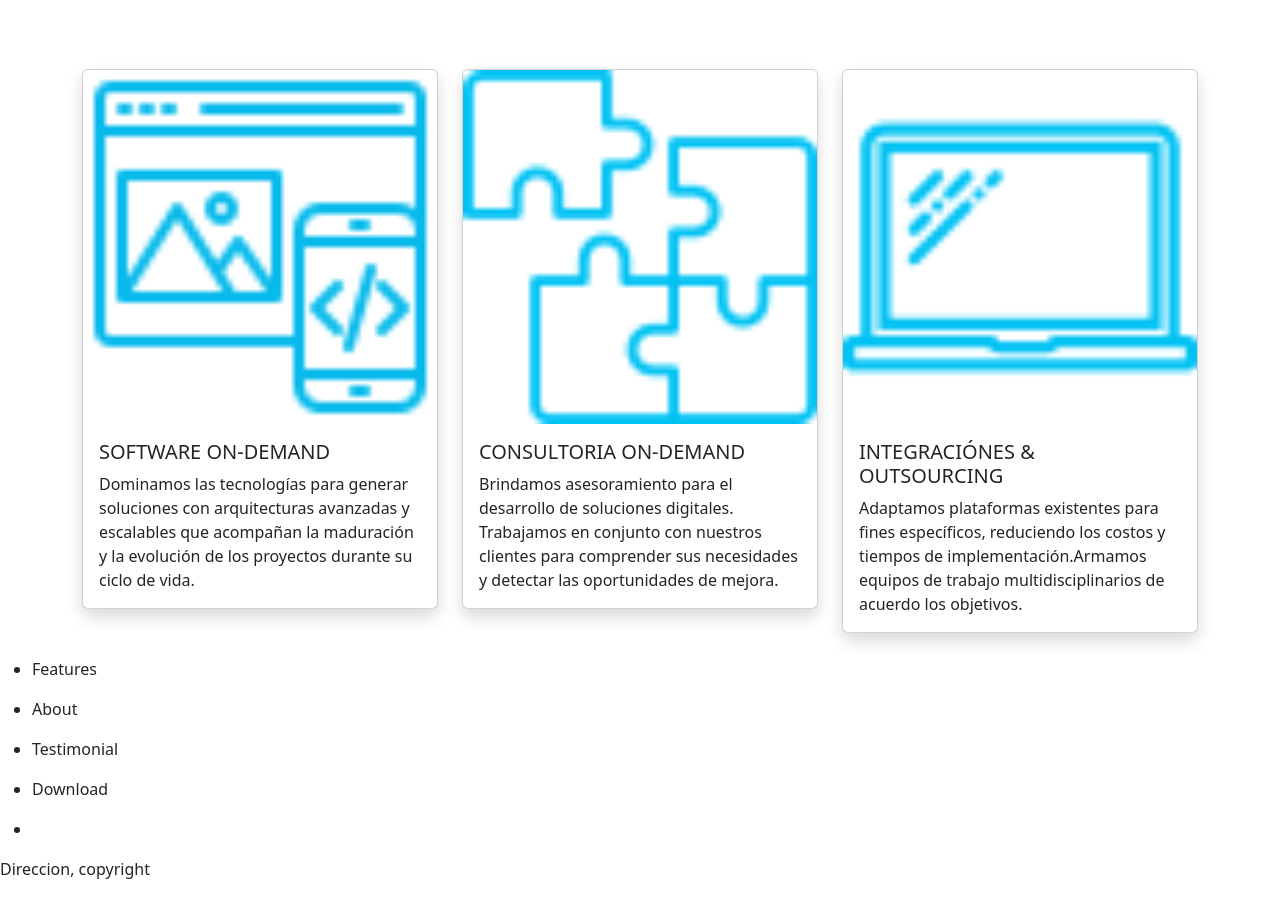
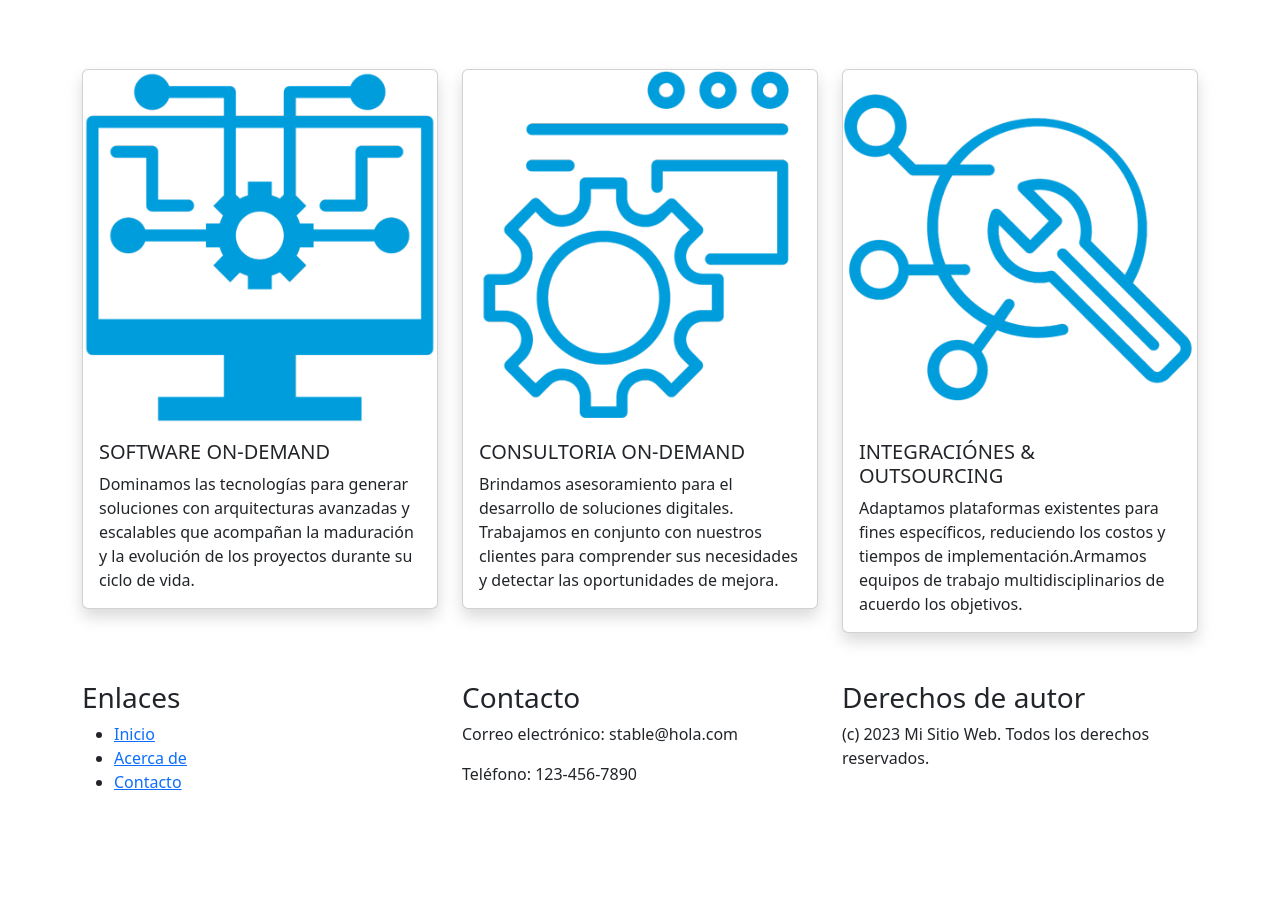
Before and after one commit to hard1z/PreEntrega2KevinHardyy, a plain HTML site: page index.html in a window 1280 px wide. Shown: the part 2190-3087 px from the top of the page. After the commit the page ends 3024 px from the top, so only its background shows below. Drawn offline with nearby package versions, Linux system fonts and the light colour scheme.

Commit message:
Mensaje de confirmación

```diff
--- a/index.html
+++ b/index.html
@@ -123,7 +123,7 @@
           <!-- Tarjeta 1 -->
           <div class="col-md-4">
             <div class="card shadow">
-              <img src="img/card2.png" class="img-fluid" alt="Imagen 1">
+              <img src="img/1.png" class="img-fluid" alt="Imagen 1">
               <div class="card-body">
                 <h5 class="card-title">SOFTWARE ON-DEMAND</h5>
                 <p class="card-text">Dominamos las tecnologías para generar soluciones con arquitecturas avanzadas y
@@ -135,7 +135,7 @@
           <!-- Tarjeta 2 -->
           <div class="col-md-4">
             <div class="card shadow">
-              <img src="img/card1.png" class="img-fluid" alt="Imagen 2">
+              <img src="img/2.png" class="img-fluid" alt="Imagen 2">
               <div class="card-body">
                 <h5 class="card-title">CONSULTORIA ON-DEMAND</h5>
                 <p class="card-text">Brindamos asesoramiento para el desarrollo de soluciones digitales. Trabajamos en
@@ -148,7 +148,7 @@
           <!-- Tarjeta 3 -->
           <div class="col-md-4">
             <div class="card shadow">
-              <img src="img/card3.png" class="img-fluid" alt="Imagen 3">
+              <img src="img/3.png" class="img-fluid" alt="Imagen 3">
               <div class="card-body">
                 <h5 class="card-title">
                   INTEGRACIÓNES & OUTSOURCING</h5>
@@ -166,26 +166,29 @@
   </main>
   <!-- Footer -->
   <footer>
-    <div>
-      <ul>
-        <li>
-          <p>Features</p>
-        </li>
-        <li>
-          <p>About</p>
-        </li>
-        <li>
-          <p>Testimonial</p>
-        </li>
-        <li>
-          <p>Download</p>
-        </li>
-        <li></li>
-      </ul>
-    </div>
-    <div>
-      <p>Direccion, copyright</p>
-    </div>
+    <footer>
+      <div class="container pt-4 pb-4">
+        <div class="row">
+          <div class="col-lg-4">
+            <h3>Enlaces</h3>
+            <ul>
+              <li><a href="#">Inicio</a></li>
+              <li><a href="#">Acerca de</a></li>
+              <li><a href="#">Contacto</a></li>
+            </ul>
+          </div>
+          <div class="col-lg-4">
+            <h3>Contacto</h3>
+            <p>Correo electrónico: stable@hola.com</p>
+            <p>Teléfono: 123-456-7890</p>
+          </div>
+          <div class="col-lg-4">
+            <h3>Derechos de autor</h3>
+            <p>(c) 2023 Mi Sitio Web. Todos los derechos reservados.</p>
+          </div>
+        </div>
+      </div>
+    </footer>
   </footer>
 
   <script src="https://cdn.jsdelivr.net/npm/bootstrap@5.3.0-alpha3/dist/js/bootstrap.bundle.min.js"
```
Also changed, not shown: img/1.png (added), img/2.png (added), img/3.png (added).
